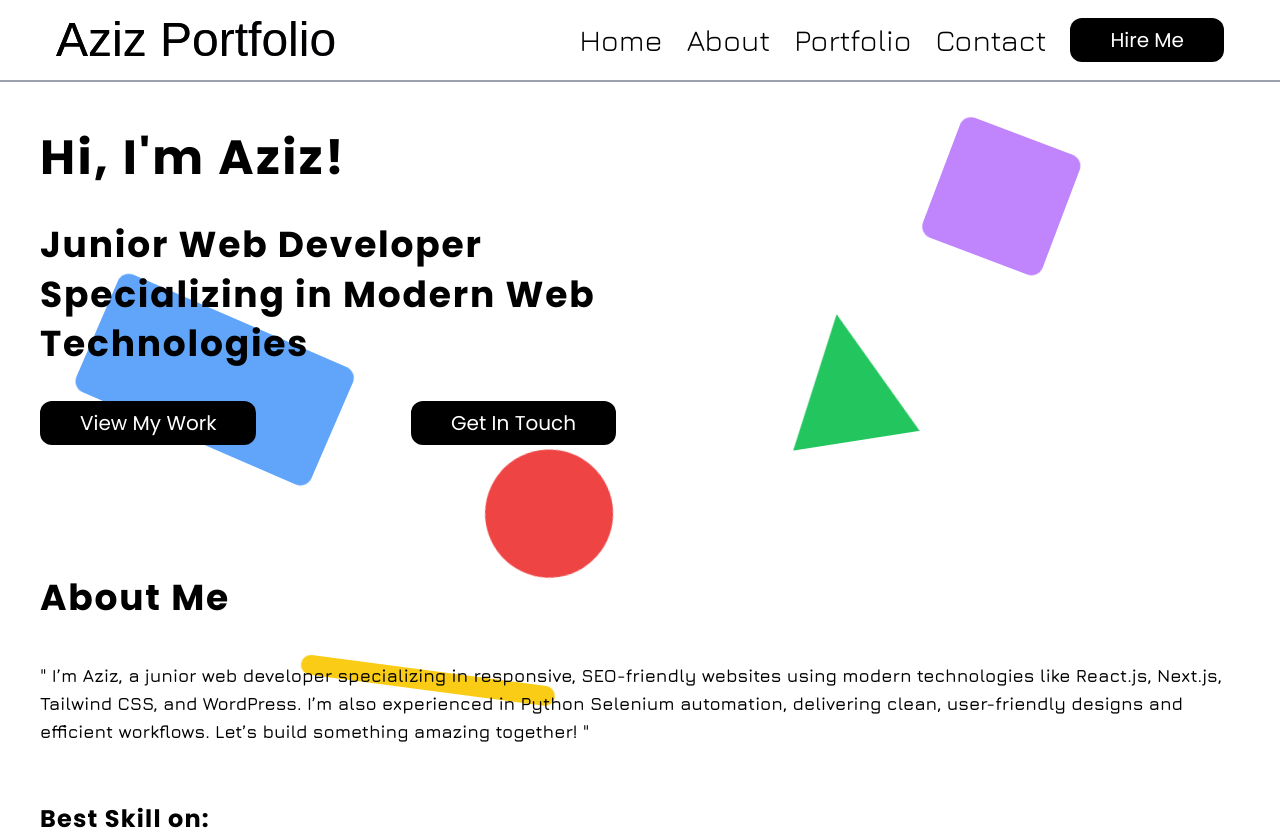
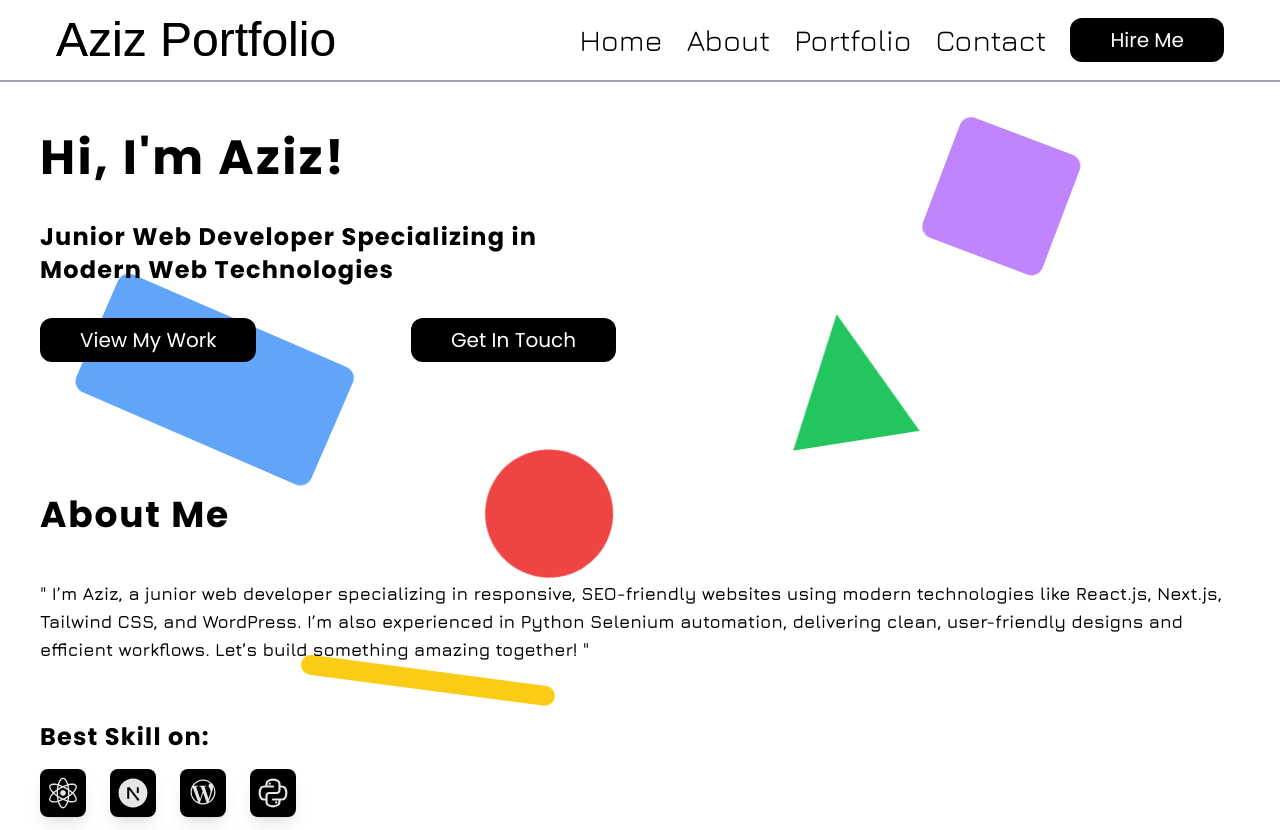
Before and after one commit to Bettaieb45/My-Portfolio, a Next.js app: page / in a window 1280 px wide. Shown: the top 830 px of the page. Built offline with nearby package versions, Linux system fonts and the light colour scheme; a web font is replaced by a local one.

Commit message:
fixing the styling

```diff
--- a/src/components/Hero.tsx
+++ b/src/components/Hero.tsx
@@ -5,9 +5,9 @@ const Hero = () => {
     <div className="hero container-1120 pt-32 pb-16  " id="hero">
       <div className="hero-wrapper">
         <h1>Hi, I&apos;m Aziz!</h1>
-        <h2 className="max-w-xl py-8">
+        <h3 className="max-w-xl py-8">
           Junior Web Developer Specializing in Modern Web Technologies
-        </h2>
+        </h3>
         <div className="button-wrapper flex flex-col gap-5 items-center sm:flex-row  max-w-xl justify-between pointer-events-auto">
           <CtaButton text="View My Work" href="#portfolio" />
           <CtaButton text="Get In Touch" href="#contact" />
```
